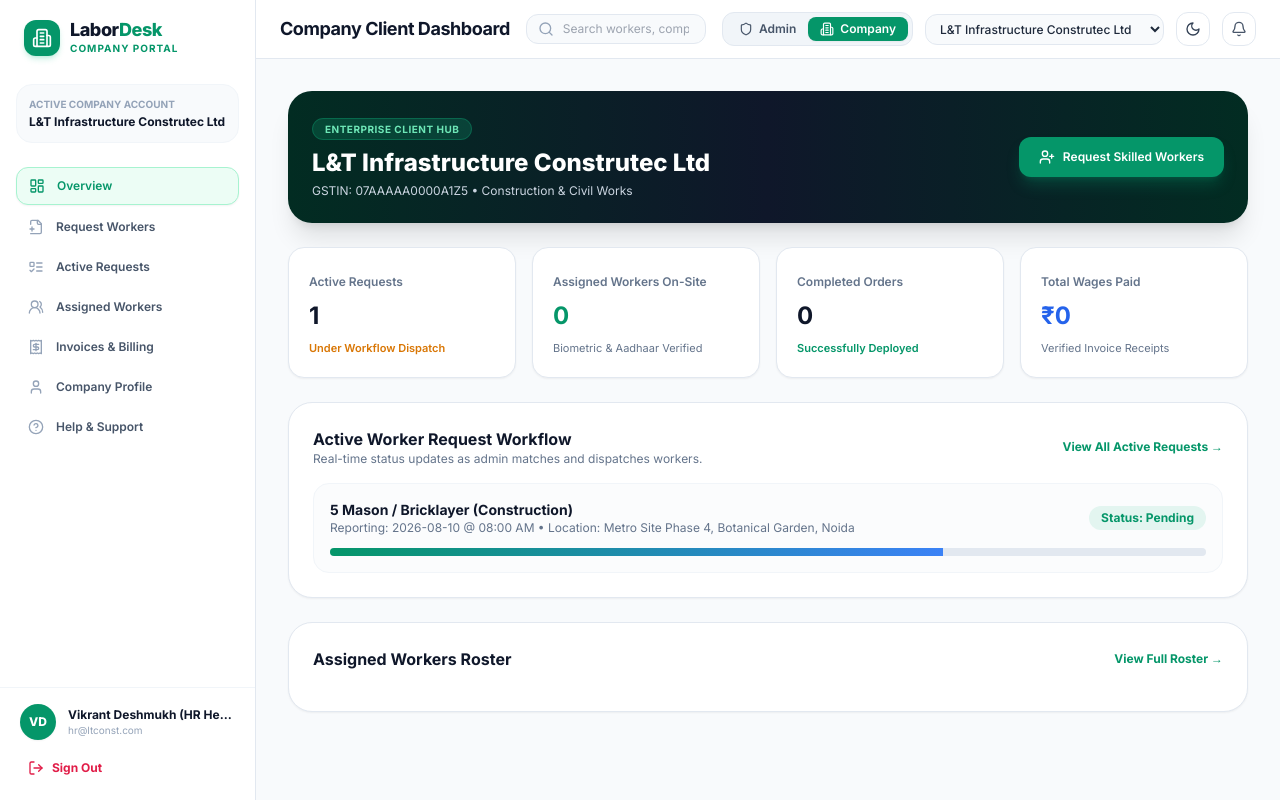
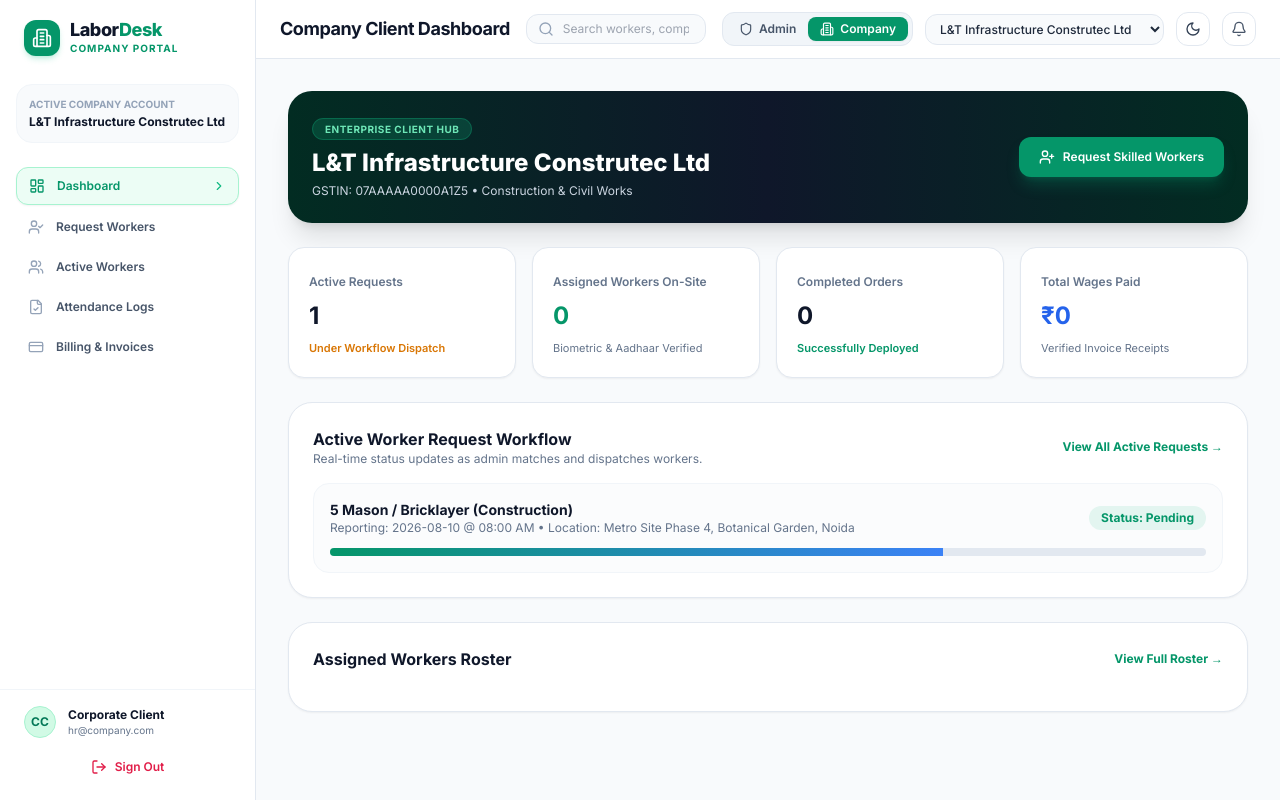
Before and after one commit to Karthik18999/LaborDesk, a Next.js app: page /company in a window 1280 px wide. Built offline with nearby package versions, Linux system fonts and the light colour scheme.

Commit message:
fix_ts18047_currentcompany_possibly_null_in_companysidebar

```diff
--- a/src/components/shared/CompanySidebar.tsx
+++ b/src/components/shared/CompanySidebar.tsx
@@ -2,54 +2,36 @@
 
 import React from 'react';
 import Link from 'next/link';
-import { usePathname, useRouter } from 'next/navigation';
+import { usePathname } from 'next/navigation';
 import { useApp } from '@/lib/store';
 import {
   LayoutDashboard,
-  FilePlus2,
-  ListTodo,
-  Users2,
-  Receipt,
-  User,
-  HelpCircle,
+  Users,
+  Briefcase,
+  FileCheck,
+  CreditCard,
+  Building2,
   LogOut,
-  Building2,
+  ChevronRight,
+  UserCheck,
 } from 'lucide-react';
+
+const navItems = [
+  { name: 'Dashboard', href: '/company', icon: LayoutDashboard },
+  { name: 'Request Workers', href: '/company/request', icon: UserCheck },
+  { name: 'Active Workers', href: '/company/workers', icon: Users },
+  { name: 'Attendance Logs', href: '/company/attendance', icon: FileCheck },
+  { name: 'Billing & Invoices', href: '/company/billing', icon: CreditCard },
+];
 
 export default function CompanySidebar() {
   const pathname = usePathname();
-  const router = useRouter();
-  const { setRole, currentCompany, currentUser, setCurrentUser } = useApp();
+  const { setRole, currentCompany, currentUser } = useApp();
 
-  const navItems = [
-    { name: 'Overview', href: '/company', icon: LayoutDashboard },
-    { name: 'Request Workers', href: '/company/request-workers', icon: FilePlus2 },
-    { name: 'Active Requests', href: '/company/active-requests', icon: ListTodo },
-    { name: 'Assigned Workers', href: '/company/assigned-workers', icon: Users2 },
-    { name: 'Invoices & Billing', href: '/company/invoices', icon: Receipt },
-    { name: 'Company Profile', href: '/company/profile', icon: User },
-    { name: 'Help & Support', href: '/company/support', icon: HelpCircle },
-  ];
-
-  const handleSignOut = () => {
-    setRole('guest');
-    setCurrentUser(null);
-    router.push('/');
-  };
-
-  const userName = currentUser?.name || currentCompany?.contactPerson || currentCompany?.companyName || 'Corporate Client';
-  const userEmail = currentUser?.email || currentCompany?.email || 'hr@company.com';
-
-  const initials = userName
-    .split(' ')
-    .filter(Boolean)
-    .map((n) => n[0])
-    .slice(0, 2)
-    .join('')
-    .toUpperCase() || 'CC';
+  const companyName = currentCompany?.companyName || currentUser?.companyName || 'Corporate Client';
 
   return (
-    <aside className="w-64 border-r border-slate-200 dark:border-slate-800 bg-white dark:bg-slate-900 flex flex-col justify-between shrink-0 h-screen sticky top-0">
+    <aside className="w-64 bg-white dark:bg-slate-900 border-r border-slate-200 dark:border-slate-800 flex flex-col justify-between shrink-0 min-h-screen">
       <div className="p-4 space-y-6">
         {/* Brand Logo */}
         <Link href="/" className="flex items-center gap-2.5 px-2 py-1">
@@ -69,8 +51,8 @@
         {/* Company Card Header */}
         <div className="p-3 rounded-2xl bg-slate-50 dark:bg-slate-800/60 border border-slate-100 dark:border-slate-800">
           <p className="text-[10px] uppercase font-bold text-slate-400">Active Company Account</p>
-          <p className="text-xs font-bold text-slate-900 dark:text-white truncate mt-0.5" title={currentCompany.companyName}>
-            {currentCompany.companyName}
+          <p className="text-xs font-bold text-slate-900 dark:text-white truncate mt-0.5" title={companyName}>
+            {companyName}
           </p>
         </div>
 
@@ -90,35 +72,43 @@
                 }`}
               >
                 <Icon className={`w-4 h-4 ${isActive ? 'text-emerald-600 dark:text-emerald-400' : 'text-slate-400'}`} />
-                <span>{item.name}</span>
+                <span className="flex-1">{item.name}</span>
+                {isActive && <ChevronRight className="w-3.5 h-3.5 text-emerald-500" />}
               </Link>
             );
           })}
         </nav>
       </div>
 
-      {/* User Profile & Sign Out Footer */}
+      {/* User Footer */}
       <div className="p-4 border-t border-slate-100 dark:border-slate-800 space-y-3">
-        <div className="flex items-center gap-3 px-1">
-          <div className="w-9 h-9 rounded-full bg-emerald-600 text-white font-extrabold text-xs flex items-center justify-center shrink-0 shadow-sm">
-            {initials}
+        <div className="flex items-center gap-3 px-2">
+          <div className="w-8 h-8 rounded-full bg-emerald-100 dark:bg-emerald-900/50 text-emerald-700 dark:text-emerald-300 font-bold text-xs flex items-center justify-center border border-emerald-200 dark:border-emerald-800">
+            {currentUser?.name
+              ? currentUser.name
+                  .split(' ')
+                  .map((n) => n[0])
+                  .join('')
+                  .toUpperCase()
+                  .slice(0, 2)
+              : 'CC'}
           </div>
-          <div className="flex flex-col min-w-0">
-            <span className="text-xs font-bold text-slate-900 dark:text-white truncate" title={userName}>
-              {userName}
-            </span>
-            <span className="text-[10px] text-slate-400 truncate" title={userEmail}>
-              {userEmail}
-            </span>
+          <div className="flex-1 min-w-0">
+            <p className="text-xs font-bold text-slate-900 dark:text-white truncate">
+              {currentUser?.name || 'Corporate Client'}
+            </p>
+            <p className="text-[10px] text-slate-500 dark:text-slate-400 truncate">
+              {currentUser?.email || 'hr@company.com'}
+            </p>
           </div>
         </div>
 
         <button
-          onClick={handleSignOut}
-          className="w-full flex items-center gap-2 px-3 py-2 text-xs font-bold text-rose-600 dark:text-rose-400 hover:bg-rose-50 dark:hover:bg-rose-950/40 rounded-xl transition-all"
+          onClick={() => setRole('guest')}
+          className="w-full flex items-center justify-center gap-2 px-3 py-2 rounded-xl text-xs font-semibold text-rose-600 dark:text-rose-400 hover:bg-rose-50 dark:hover:bg-rose-950/40 border border-transparent hover:border-rose-200 dark:hover:border-rose-900/40 transition-all"
         >
           <LogOut className="w-4 h-4" />
-          <span>Sign Out</span>
+          Sign Out
         </button>
       </div>
     </aside>
```
